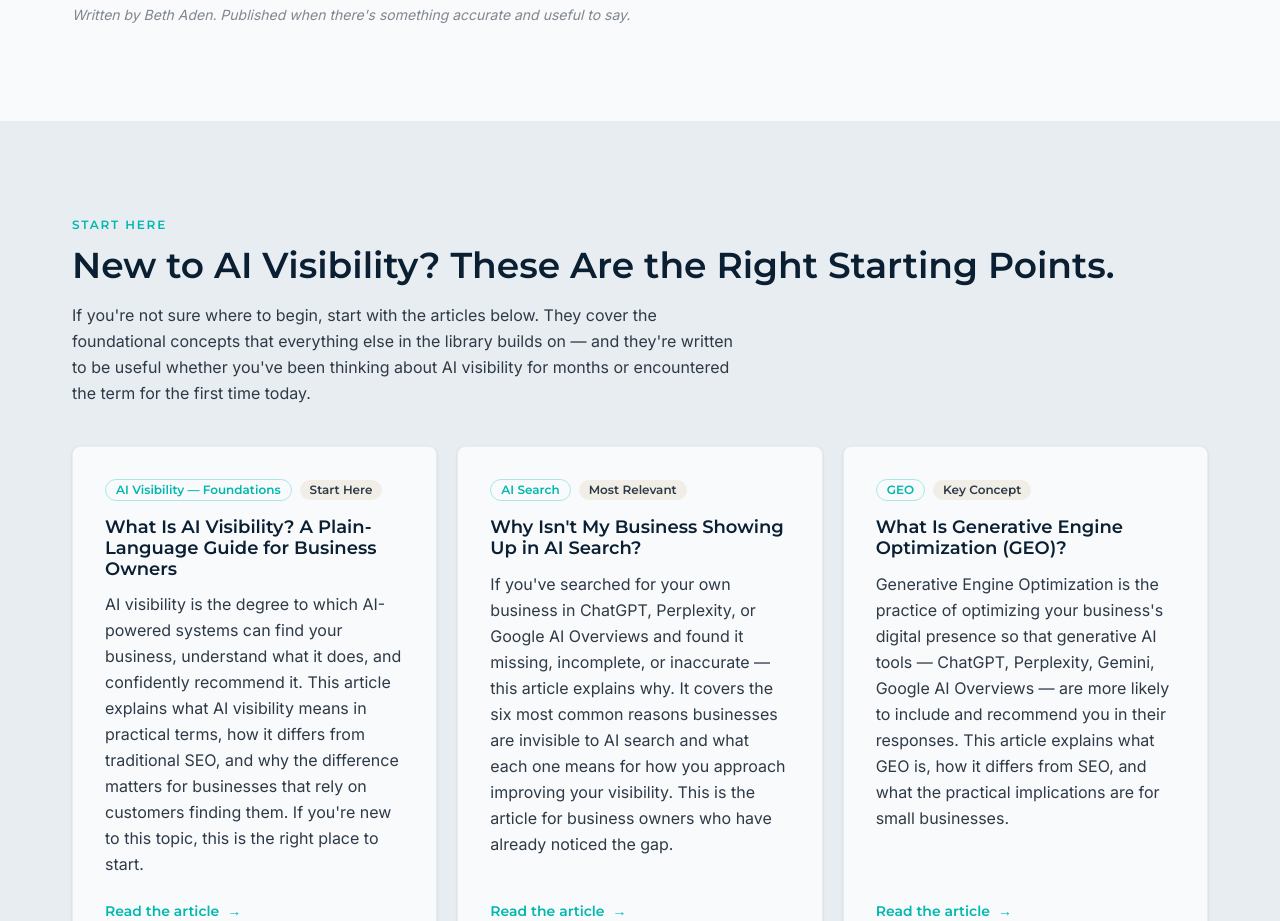
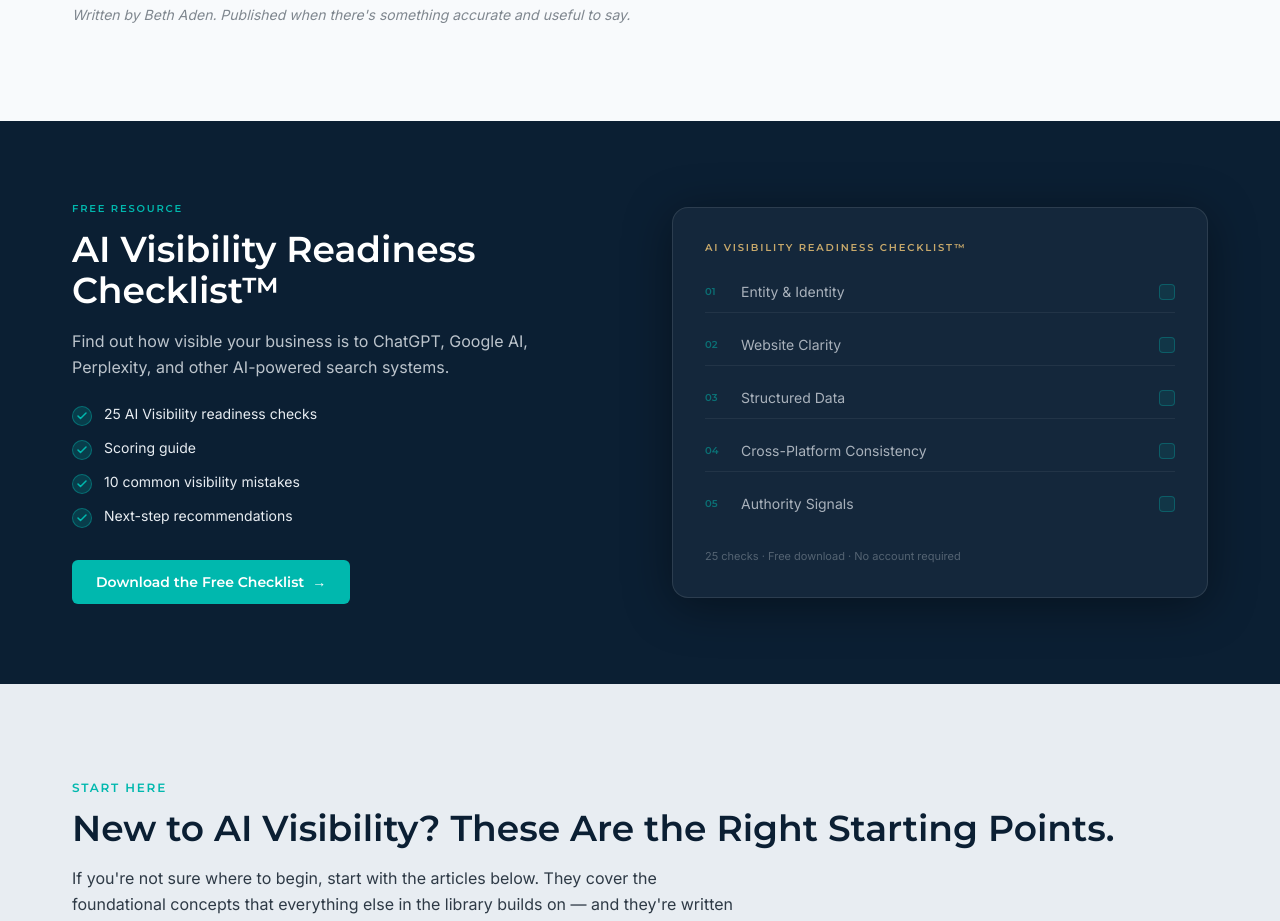
Before and after one commit to SheilaAden/bethadenai-com, a Next.js app: page /resources in a window 1280 px wide. Shown: the part 1360-2281 px from the top of the page. Built offline with nearby package versions, Linux system fonts and the light colour scheme.

Commit message:
feat: feature checklist on resources page

```diff
--- a/app/page.tsx
+++ b/app/page.tsx
@@ -944,12 +944,26 @@ export default function Home() {
             ))}
           </div>
 
+          <div className="flex flex-col sm:flex-row sm:items-center gap-4 sm:gap-8">
             <Link
               href="/resources"
               className="inline-flex items-center gap-1.5 text-teal font-heading font-semibold text-sm hover:text-navy transition-colors"
             >
               Visit the AI Visibility Library <span aria-hidden="true">→</span>
             </Link>
+            <span className="hidden sm:block w-px h-4 bg-silver flex-shrink-0" aria-hidden="true" />
+            <Link
+              href="/resources/ai-visibility-readiness-checklist"
+              className="inline-flex items-center gap-2 text-sm font-heading font-semibold text-navy/70 hover:text-teal transition-colors group"
+            >
+              <span className="inline-flex items-center justify-center w-5 h-5 rounded-full bg-teal/10 border border-teal/30 flex-shrink-0 group-hover:bg-teal/20 transition-colors" aria-hidden="true">
+                <svg width="9" height="7" viewBox="0 0 9 7" fill="none">
+                  <path d="M1 3.5L3.2 5.5L8 1" stroke="#00B8AE" strokeWidth="1.4" strokeLinecap="round" strokeLinejoin="round"/>
+                </svg>
+              </span>
+              Free Checklist: AI Visibility Readiness
+            </Link>
+          </div>
         </Container>
       </Section>
 
--- a/app/resources/page.tsx
+++ b/app/resources/page.tsx
@@ -364,6 +364,74 @@ export default function ResourcesPage() {
         </Container>
       </Section>
 
+      {/* ── SECTION 2b: Free Checklist CTA ── */}
+      <section className="bg-navy py-14 md:py-20">
+        <Container>
+          <div className="grid grid-cols-1 lg:grid-cols-2 gap-10 lg:gap-16 items-center">
+            {/* Left: copy */}
+            <div>
+              <p className="text-[10px] font-heading font-semibold uppercase tracking-[0.18em] text-teal mb-3">
+                Free Resource
+              </p>
+              <h2 className="font-heading font-semibold text-3xl md:text-4xl text-white leading-tight mb-4">
+                AI Visibility Readiness Checklist™
+              </h2>
+              <p className="text-base text-silver/80 leading-relaxed mb-6">
+                Find out how visible your business is to ChatGPT, Google AI, Perplexity, and other
+                AI-powered search systems.
+              </p>
+              <ul className="space-y-3 mb-8">
+                {[
+                  '25 AI Visibility readiness checks',
+                  'Scoring guide',
+                  '10 common visibility mistakes',
+                  'Next-step recommendations',
+                ].map((item) => (
+                  <li key={item} className="flex items-start gap-3">
+                    <span className="flex-shrink-0 w-5 h-5 rounded-full bg-teal/20 border border-teal/40 flex items-center justify-center mt-0.5">
+                      <svg width="10" height="8" viewBox="0 0 10 8" fill="none" aria-hidden="true">
+                        <path d="M1 4L3.5 6.5L9 1" stroke="#00B8AE" strokeWidth="1.5" strokeLinecap="round" strokeLinejoin="round"/>
+                      </svg>
+                    </span>
+                    <span className="text-sm text-silver leading-snug">{item}</span>
+                  </li>
+                ))}
+              </ul>
+              <Link
+                href="/resources/ai-visibility-readiness-checklist"
+                className="inline-flex items-center gap-2 px-6 py-3 bg-teal text-white font-heading font-semibold text-sm rounded-md hover:bg-[#009991] transition-colors"
+              >
+                Download the Free Checklist <span aria-hidden="true">→</span>
+              </Link>
+            </div>
+            {/* Right: visual callout card */}
+            <div className="hidden lg:block">
+              <div className="rounded-2xl border border-white/[0.1] bg-white/[0.04] p-8 shadow-[0_8px_48px_rgba(0,0,0,0.4)]">
+                <p className="text-[10px] font-heading font-semibold uppercase tracking-[0.18em] text-gold mb-4">
+                  AI Visibility Readiness Checklist™
+                </p>
+                <div className="space-y-3">
+                  {[
+                    { number: '01', label: 'Entity & Identity' },
+                    { number: '02', label: 'Website Clarity' },
+                    { number: '03', label: 'Structured Data' },
+                    { number: '04', label: 'Cross-Platform Consistency' },
+                    { number: '05', label: 'Authority Signals' },
+                  ].map((row) => (
+                    <div key={row.number} className="flex items-center gap-4 py-2.5 border-b border-white/[0.06] last:border-0">
+                      <span className="text-[10px] font-heading font-semibold text-teal/50 w-5 flex-shrink-0">{row.number}</span>
+                      <span className="text-sm text-silver/70">{row.label}</span>
+                      <span className="ml-auto flex-shrink-0 w-4 h-4 rounded-sm border border-teal/30 bg-teal/10" aria-hidden="true" />
+                    </div>
+                  ))}
+                </div>
+                <p className="text-[11px] text-silver/30 mt-6">25 checks · Free download · No account required</p>
+              </div>
+            </div>
+          </div>
+        </Container>
+      </section>
+
       {/* ── SECTION 3: Featured Articles ── */}
       <Section background="silver">
         <Container>
```
Lines whose indentation alone changed are shown as unchanged.
